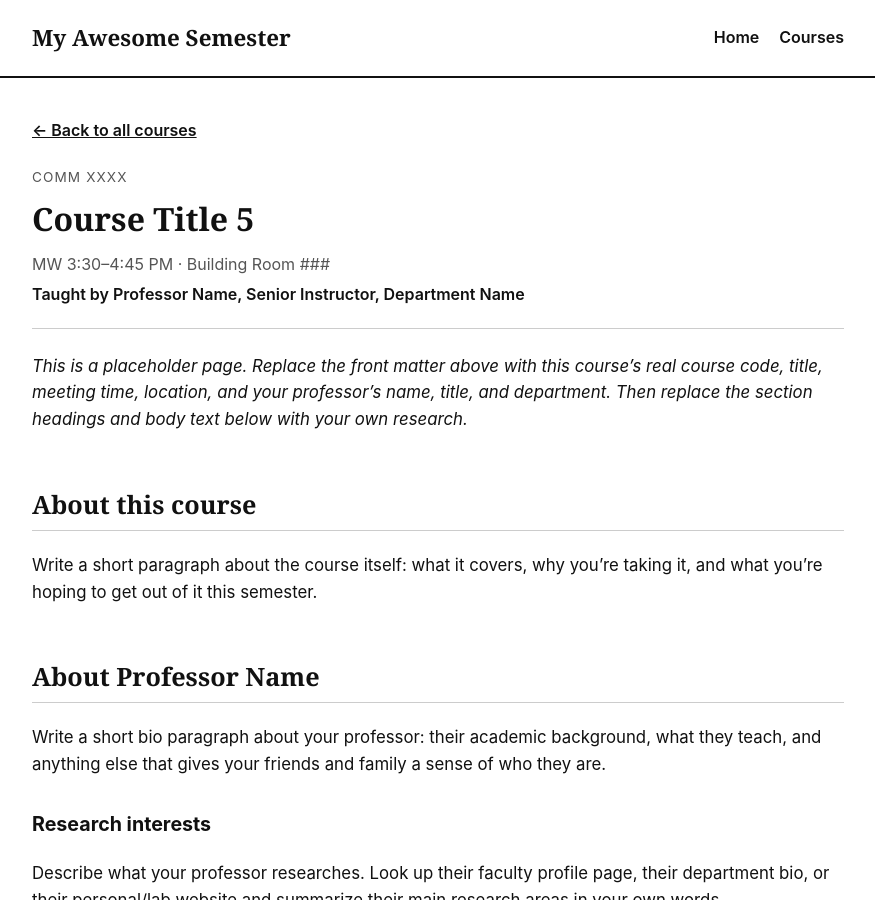
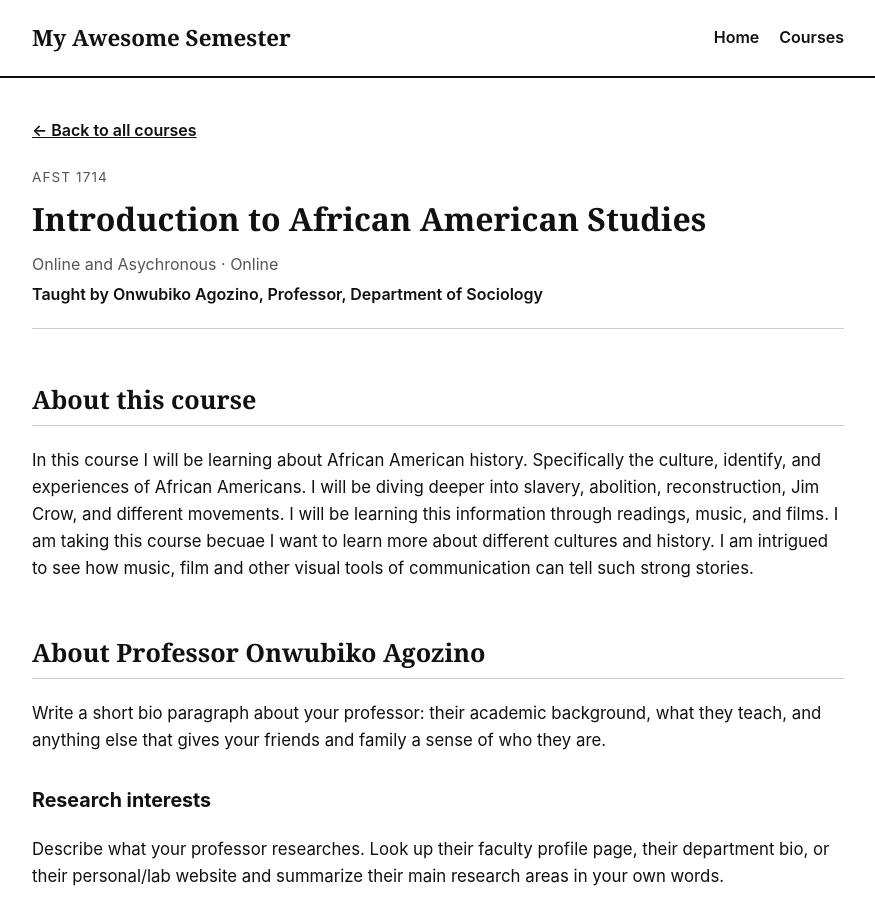
Before and after one commit to lillydonohoe/myawesomesemester, a Jekyll site: the page built from _courses/course-05.md, in a window 1280 px wide and 900 px high. Shown: the whole window, without its empty margins (202-1077 px from the left). Built offline with Jekyll 4.4.1, drawn with Linux system fonts in a browser that asks for light colours.

Commit message:
Update course details for Course 5
Updated course details including code, title, meeting time, location, and instructor information. Revised course description to reflect the focus on African American history.

```diff
--- a/_courses/course-05.md
+++ b/_courses/course-05.md
@@ -1,25 +1,19 @@
 ---
 course_number: 5
-course_code: "COMM XXXX"
-course_title: "Course Title 5"
-meeting_time: "MW 3:30–4:45 PM"
-location: "Building Room ###"
-instructor_name: "Professor Name"
-instructor_title: "Senior Instructor"
-instructor_department: "Department Name"
+course_code: "AFST 1714"
+course_title: "Introduction to African American Studies"
+meeting_time: "Online and Asychronous"
+location: "Online"
+instructor_name: "Onwubiko Agozino"
+instructor_title: "Professor"
+instructor_department: "Department of Sociology"
 ---
-
-_This is a placeholder page. Replace the front matter above with this course's real
-course code, title, meeting time, location, and your professor's name, title, and
-department. Then replace the section headings and body text below with your own
-research._
 
 ## About this course
 
-Write a short paragraph about the course itself: what it covers, why you're taking
-it, and what you're hoping to get out of it this semester.
+In this course I will be learning about African American history. Specifically the culture, identify, and experiences of African Americans. I will be diving deeper into slavery, abolition, reconstruction, Jim Crow, and different movements. I will be learning this information through readings, music, and films. I am taking this course becuae I want to learn more about different cultures and history. I am intrigued to see how music, film and other visual tools of communication can tell such strong stories.
 
-## About Professor Name
+## About Professor Onwubiko Agozino
 
 Write a short bio paragraph about your professor: their academic background, what
 they teach, and anything else that gives your friends and family a sense of who
```
